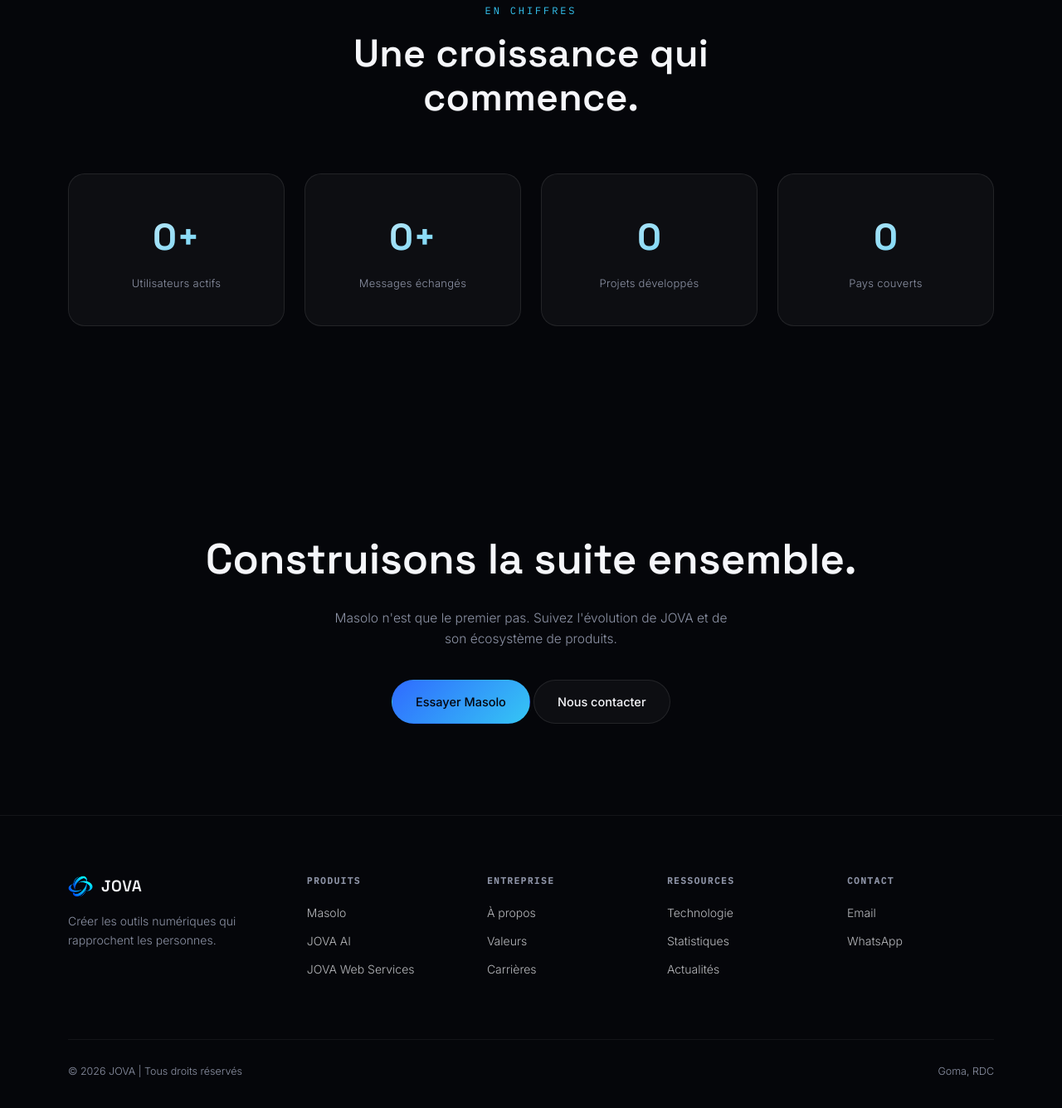
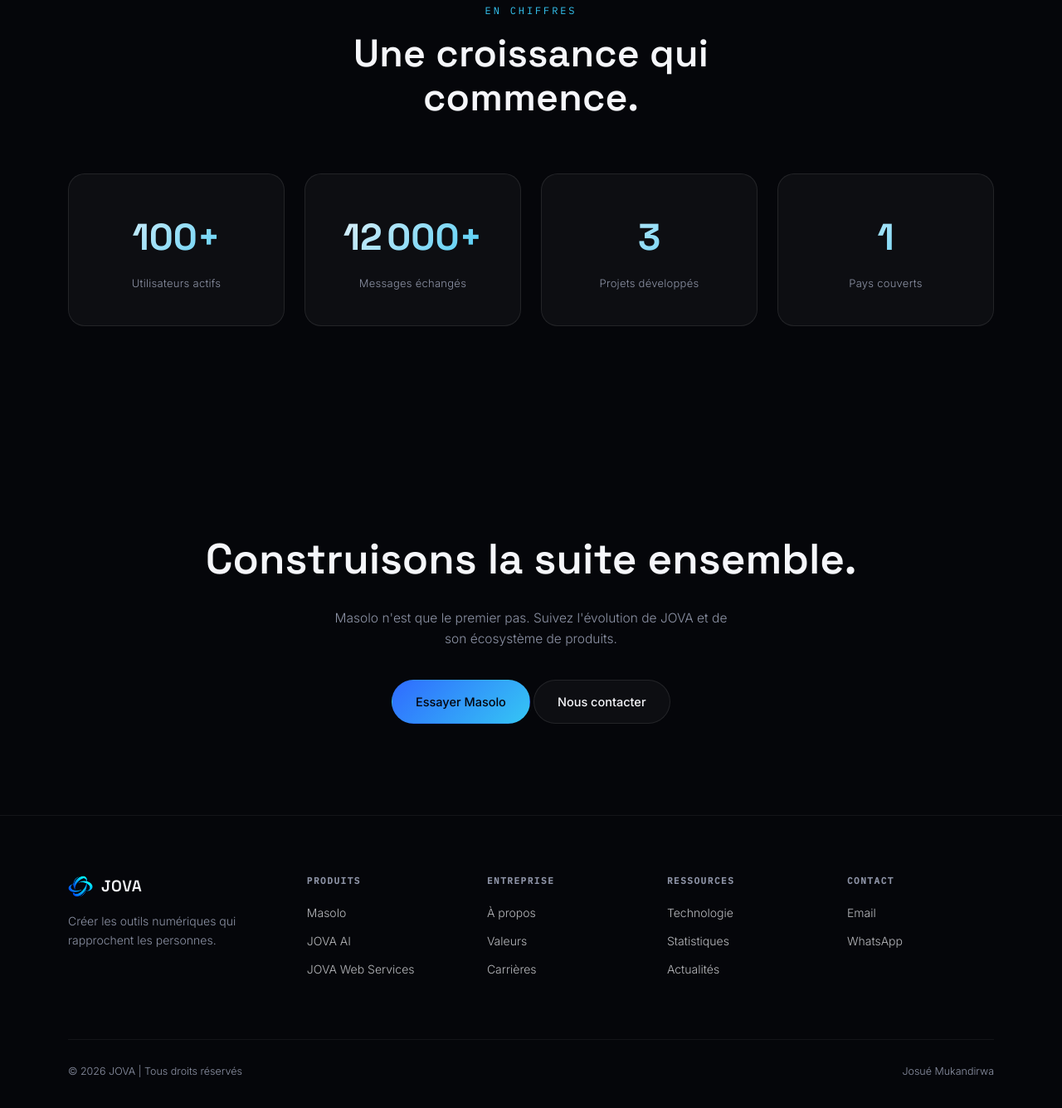
Before and after one commit to joshmukandirwa/JOVA, a website: page index.html in a window 1280 px wide. Shown: the part 4201-5536 px from the top of the page at 83% size. Drawn offline with Linux system fonts and the light colour scheme.

Commit message:
nouvelle mise a jour du site web JOVA

```diff
--- a/index.html
+++ b/index.html
@@ -308,7 +308,9 @@
             </div>
             <div class="footer-bottom">
                 <span>&copy; 2026 JOVA | Tous droits réservés</span>
-                <span>Goma, RDC</span>
+                <span>
+                    <a href="https://wa.me/243987255741">Josué Mukandirwa</a>
+                </span>
             </div>
         </div>
     </footer>
--- a/jova.js
+++ b/jova.js
@@ -48,10 +48,10 @@ revealEls.forEach(el => io.observe(el));
 
 // Stat count-up
 const statTargets = {
-    0: 240,
+    0: 100,
     1: 12000,
     2: 3,
-    3: 2
+    3: 1,
 };
 const statEls = document.querySelectorAll('.stat-number');
 const statIO = new IntersectionObserver((entries) => {
@@ -59,7 +59,7 @@ const statIO = new IntersectionObserver((entries) => {
         if (entry.isIntersecting) {
             const el = entry.target;
             const idx = Array.from(statEls).indexOf(el);
-            const target = statTargets[idx] ? 0 : statTargets[idx];
+            const target = statTargets[idx] || 0;
             const duration = 1400;
             const start = performance.now();
 
```
Also changed, not shown: jova-ai.html (+3 -1 lines).
